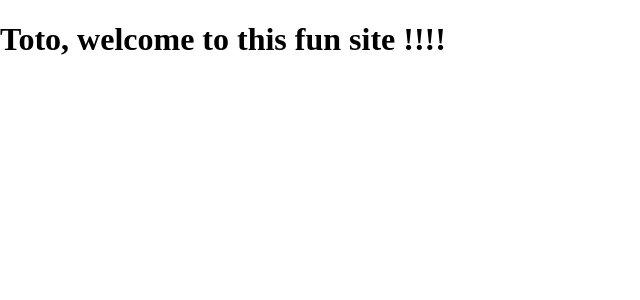
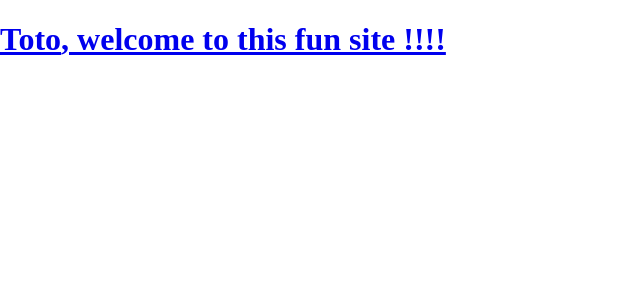
Before and after one commit to ComicScrip/checkpoint-2-lyon-react-2021, a React (Create React App) app: page /games/1 in a window 1280 px wide. Shown: the top 300 px of the page, without its empty margins (0-640 px from the left). Built offline with nearby package versions, Linux system fonts and the light colour scheme.

Commit message:
all fonctional without options, no css

```diff
--- a/src/Components/Header.jsx
+++ b/src/Components/Header.jsx
@@ -1,7 +1,14 @@
 import React from "react";
+import { Link } from "react-router-dom";
 
 const Header = ({ name }) => {
-  return <h1>{name}, welcome to this fun site !!!!</h1>;
+  return (
+    <>
+      <Link to="/">
+        <h1>{name}, welcome to this fun site !!!!</h1>
+      </Link>
+    </>
+  );
 };
 
 export default Header;
```
